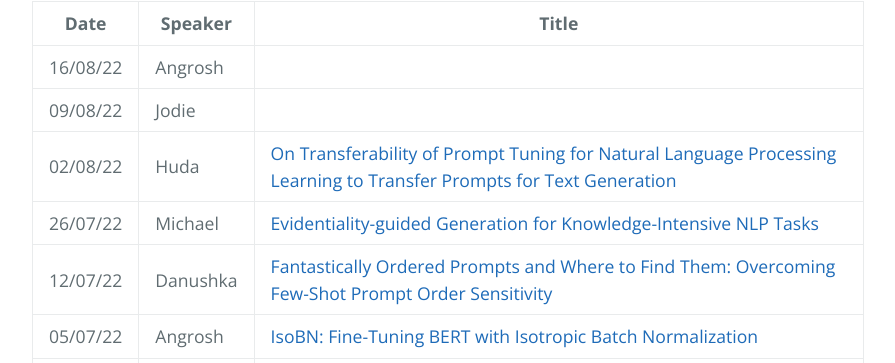
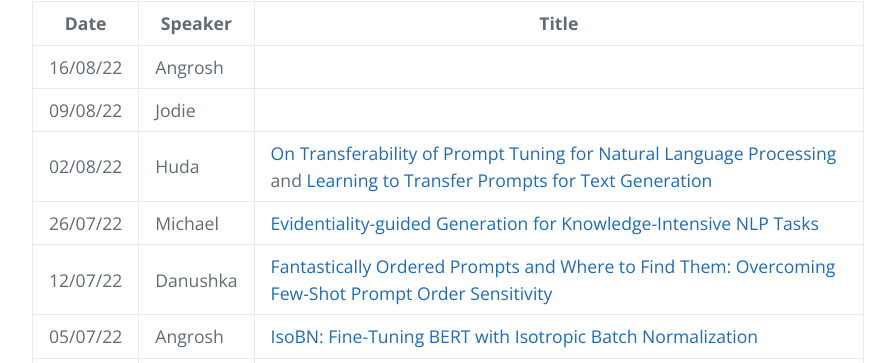
Before and after one commit to LivNLP/livnlp.github.io, a Jekyll site: the page built from reading.md, in a window 1280 px wide and 900 px high, scrolled down 481 px. Shown: the part 92-455 px from the top of the window, without its empty margins (192-1087 px from the left). Built offline with Jekyll 4.4.1, drawn with Linux system fonts in a browser that asks for light colours.

Commit message:
Update reading.md

```diff
--- a/reading.md
+++ b/reading.md
@@ -15,7 +15,7 @@
 | ----- | ------- | ----- |
 | 16/08/22 | Angrosh | |
 | 09/08/22 | Jodie | |
-| 02/08/22 | Huda | [On Transferability of Prompt Tuning for Natural Language Processing](https://aclanthology.org/2022.naacl-main.290/)    [Learning to Transfer Prompts for Text Generation](https://aclanthology.org/2022.naacl-main.257/)|
+| 02/08/22 | Huda | [On Transferability of Prompt Tuning for Natural Language Processing](https://aclanthology.org/2022.naacl-main.290/) and   [Learning to Transfer Prompts for Text Generation](https://aclanthology.org/2022.naacl-main.257/)|
 | 26/07/22 | Michael |[Evidentiality-guided Generation for Knowledge-Intensive NLP Tasks](https://aclanthology.org/2022.naacl-main.162/) |
 | 12/07/22 | Danushka |[Fantastically Ordered Prompts and Where to Find Them: Overcoming Few-Shot Prompt Order Sensitivity](https://aclanthology.org/2022.acl-long.556/) |
 | 05/07/22 | Angrosh | [IsoBN: Fine-Tuning BERT with Isotropic Batch Normalization](https://arxiv.org/abs/2005.02178)|
```
